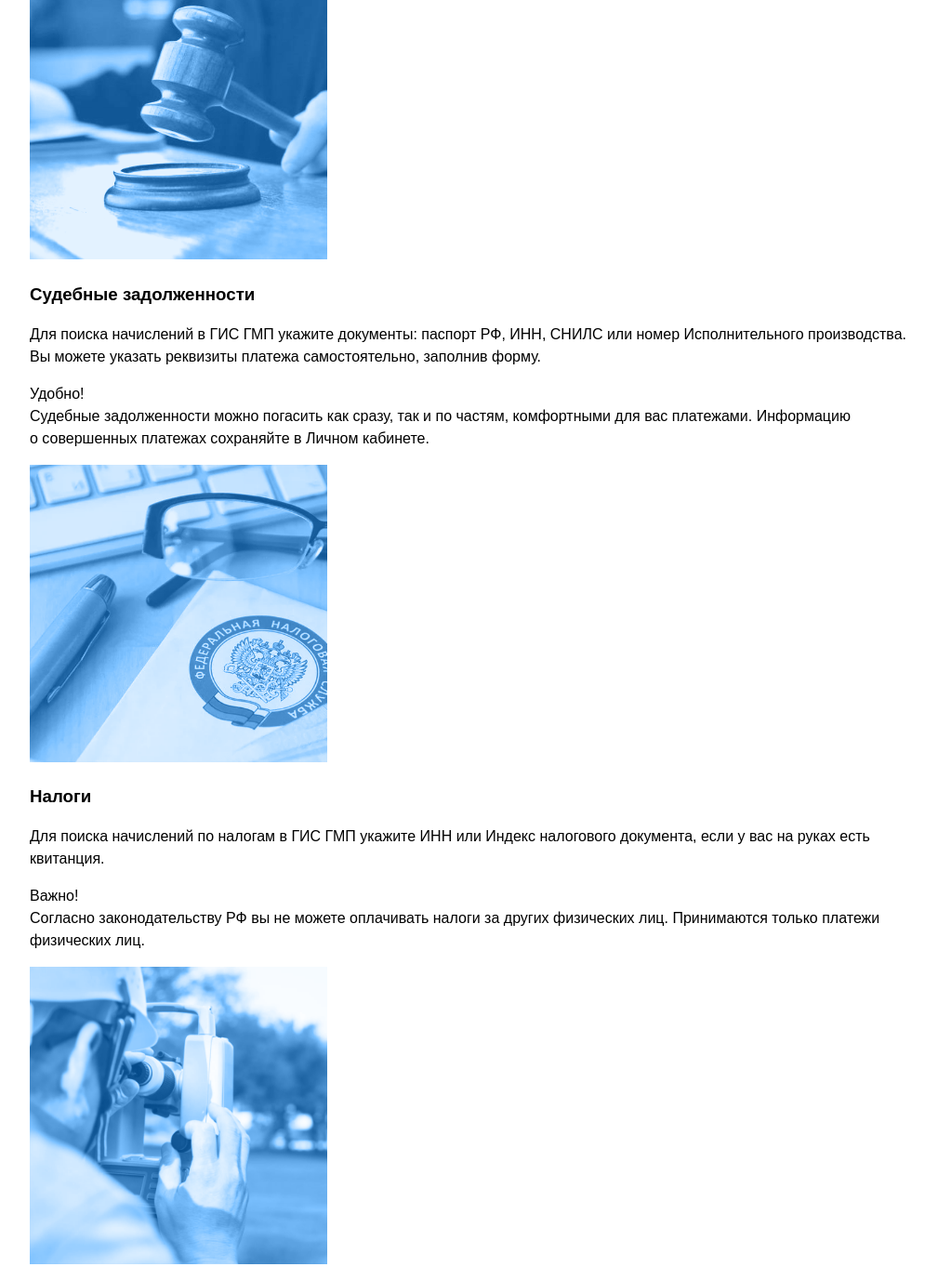
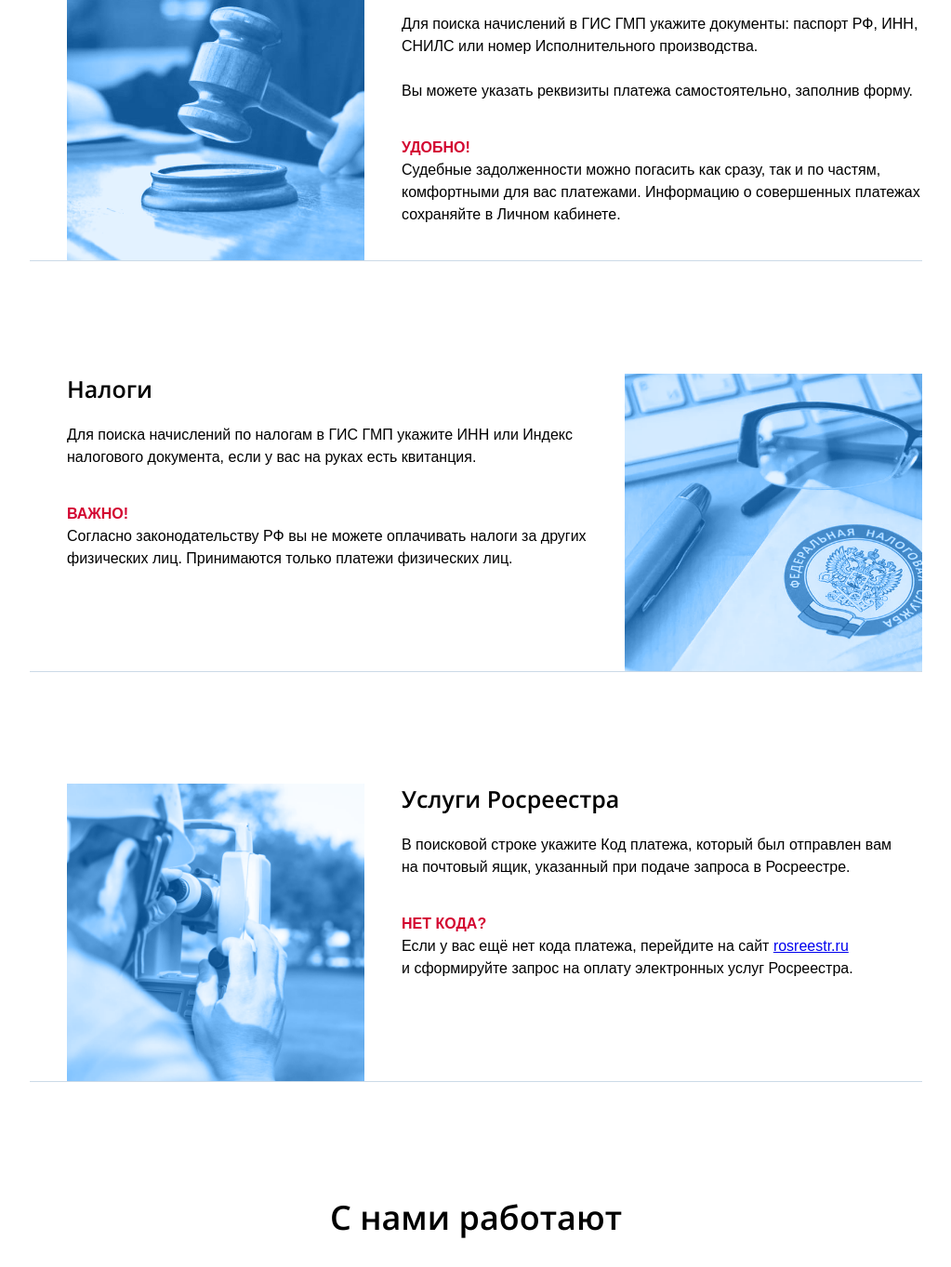
Before and after one commit to ksenksenni/test, a website: page index.html in a window 1280 px wide. Shown: the part 1206-2569 px from the top of the page at 93% size, without its empty margins (128-1151 px from the left). Drawn offline with Linux system fonts and the light colour scheme; a web font is replaced by a local one.

Commit message:
add styles for paragraphs

```diff
--- a/index.html
+++ b/index.html
@@ -58,53 +58,73 @@
         </section>
 
         <div class="container">
-            <section>
-                <h2>Здесь можно оплатить</h2>
+            <section class="navigation">
+                <h2 class="navigation__title">Здесь можно оплатить</h2>
 
-                <ul>
-                    <li><a href="#">Штрафы ГИБДД</a></li>
-                    <li><a href="#">Судебные задолженности</a></li>
-                    <li><a href="#">Налоги</a></li>
-                    <li><a href="#">услуги Росреестра</a></li>
-                    <li>и другие услуги</li>
+                <ul class="navigation__list">
+                    <li class="navigation__list-item"><a href="#" class="navigation__list-item-link">Штрафы ГИБДД</a></li>
+                    <li class="navigation__list-item"><a href="#" class="navigation__list-item-link">Судебные задолженности</a></li>
+                    <li class="navigation__list-item"><a href="#" class="navigation__list-item-link">Налоги</a></li>
+                    <li class="navigation__list-item"><a href="#" class="navigation__list-item-link">услуги Росреестра</a></li>
+                    <li class="navigation__list-item">и другие услуги</li>
                 </ul>
             </section>
 
-            <section>
-                <div>
-                    <img src="./img/pic_block1.png" alt="">
+            <section class="paragraphs">
+                <div class="paragraphs__item">
+                    <img src="./img/pic_block1.png" alt="" class="paragraphs__item-image">
 
-                    <h3>Штрафы ГИБДД</h3>
+                    <div class="paragraphs__item-text">
+                        <h3 class="paragraphs__item-text-title">Штрафы ГИБДД</h3>
 
-                    <p>Для поиска укажите номера водительского удостоверения и свидетельства о регистрации ТС или номер штрафа. Если у вас есть на руках постановление о штрафе, вы можете указать реквизиты самостоятельно.</p>
-                    <p>Платить вовремя — дешевле!<br> В первые 20 дней после выдачи постановления штраф можно оплатить со скидкой 50%. Для своевременной оплаты штрафов настройте уведомления в Личном кабинете.</p>
+                        <p class="paragraphs__item-text-description">Для поиска укажите номера водительского удостоверения и свидетельства о регистрации ТС или номер штрафа.<br><br>Если у вас есть на руках постановление о штрафе, вы можете указать реквизиты самостоятельно.</p>
+
+                        <h4 class="paragraphs__item-text-subtitle">Платить вовремя — дешевле!</h4>
+
+                        <p class="paragraphs__item-text-description">В первые 20 дней после выдачи постановления штраф можно оплатить со скидкой 50%. Для своевременной оплаты штрафов настройте уведомления в Личном кабинете.</p>
+                    </div>
                 </div>
 
-                <div>
-                    <img src="./img/pic_block2.png" alt="">
+                <div class="paragraphs__item">
+                    <img src="./img/pic_block2.png" alt="" class="paragraphs__item-image">
 
-                    <h3>Судебные задолженности</h3>
+                    <div class="paragraphs__item-text">
+                        <h3 class="paragraphs__item-text-title">Судебные задолженности</h3>
 
-                    <p>Для поиска начислений в ГИС ГМП укажите документы: паспорт РФ, ИНН, СНИЛС или номер Исполнительного производства. Вы можете указать реквизиты платежа самостоятельно, заполнив форму.</p>
-                    <p>Удобно!<br> Судебные задолженности можно погасить как сразу, так и по частям, комфортными для вас платежами. Информацию о совершенных платежах сохраняйте в Личном кабинете.</p>
+                        <p class="paragraphs__item-text-description">Для поиска начислений в ГИС ГМП укажите документы: паспорт РФ, ИНН, СНИЛС или номер Исполнительного производства.<br><br>Вы можете указать реквизиты платежа самостоятельно, заполнив форму.</p>
+
+                        <h4 class="paragraphs__item-text-subtitle">Удобно!</h4>
+
+                        <p class="paragraphs__item-text-description">Судебные задолженности можно погасить как сразу, так и по частям, комфортными для вас платежами. Информацию о совершенных платежах сохраняйте в Личном кабинете.</p>
+                    </div>
                 </div>
 
-                <div>
-                    <img src="./img/pic_block3.png" alt="">
+                <div class="paragraphs__item">
+                    <img src="./img/pic_block3.png" alt="" class="paragraphs__item-image">
 
-                    <h3>Налоги</h3>
+                    <div class="paragraphs__item-text">
+                        <h3 class="paragraphs__item-text-title">Налоги</h3>
 
-                    <p>Для поиска начислений по налогам в ГИС ГМП укажите ИНН или Индекс налогового документа, если у вас на руках есть квитанция.</p>
-                    <p>Важно! <br> Согласно законодательству РФ вы не можете оплачивать налоги за других физических лиц. Принимаются только платежи физических лиц.</p>
+                        <p class="paragraphs__item-text-description">Для поиска начислений по налогам в ГИС ГМП укажите ИНН или Индекс налогового документа, если у вас на руках есть квитанция.</p>
+
+                        <h4 class="paragraphs__item-text-subtitle">Важно!</h4>
+
+                        <p class="paragraphs__item-text-description">Согласно законодательству РФ вы не можете оплачивать налоги за других физических лиц. Принимаются только платежи физических лиц.</p>
+                    </div>
                 </div>
 
-                <div>
-                    <img src="./img/pic_block4.png" alt="">
+                <div class="paragraphs__item">
+                    <img src="./img/pic_block4.png" alt="" class="paragraphs__item-image">
 
-                    <h3>Услуги Росреестра</h3>
+                    <div class="paragraphs__item-text">
+                        <h3 class="paragraphs__item-text-title">Услуги Росреестра</h3>
 
-                    <p>В поисковой строке укажите Код платежа, который был отправлен вам на почтовый ящик, указанный при подаче запроса в Росреестре.</p>
-                    <p>Нет кода? <br> Если у вас ещё нет кода платежа, перейдите на сайт rosreestr.ru и сформируйте запрос на оплату электронных услуг Росреестра.</p>
+                        <p class="paragraphs__item-text-description">В поисковой строке укажите Код платежа, который был отправлен вам на почтовый ящик, указанный при подаче запроса в Росреестре.</p>
+
+                        <h4 class="paragraphs__item-text-subtitle">Нет кода?</h4>
+
+                        <p class="paragraphs__item-text-description">Если у вас ещё нет кода платежа, перейдите на сайт <a href="#">rosreestr.ru</a> и сформируйте запрос на оплату электронных услуг Росреестра.</p>
+                    </div>
                 </div>
             </section>
 
--- /dev/null
+++ b/styles/paragraphs.scss
@@ -0,0 +1,46 @@
+.paragraphs {
+    padding-top: 100px;
+}
+
+.paragraphs__item {
+    display: flex;
+    justify-content: space-between;
+    margin-bottom: 120.5px;
+    border-bottom: 1px solid #00468533;
+    &:nth-child(odd) {
+        flex-direction: row-reverse;
+    }
+}
+
+.paragraphs__item-image {
+    &:nth-child(odd) {
+        margin-left: 40px;
+    }
+}
+
+.paragraphs__item-text {
+    max-width: 600px;
+    &:nth-child(even) {
+        margin-left: 40px;
+    }
+}
+
+.paragraphs__item-text-title {
+    font-family: 'OpenSansSemibold', sans-serif;
+    font-size: 25px;
+    line-height: 32px;
+    margin-top: 0;
+    margin-bottom: 22px;
+}
+
+.paragraphs__item-text-subtitle {
+    text-transform: uppercase;
+    color: #D30531;
+    margin-bottom: 0;
+    margin-top: 37px;
+}
+
+.paragraphs__item-text-description {
+    margin-top: 0;
+    margin-bottom: 0;
+}
--- a/styles/style.scss
+++ b/styles/style.scss
@@ -1,5 +1,6 @@
 @import "./fonts.scss";
 @import "./base.scss";
 @import "./container.scss";
+@import "./paragraphs.scss";
 @import "./partners.scss";
 @import "./footer.scss";
```
Also changed, not shown: dist/style.css.
